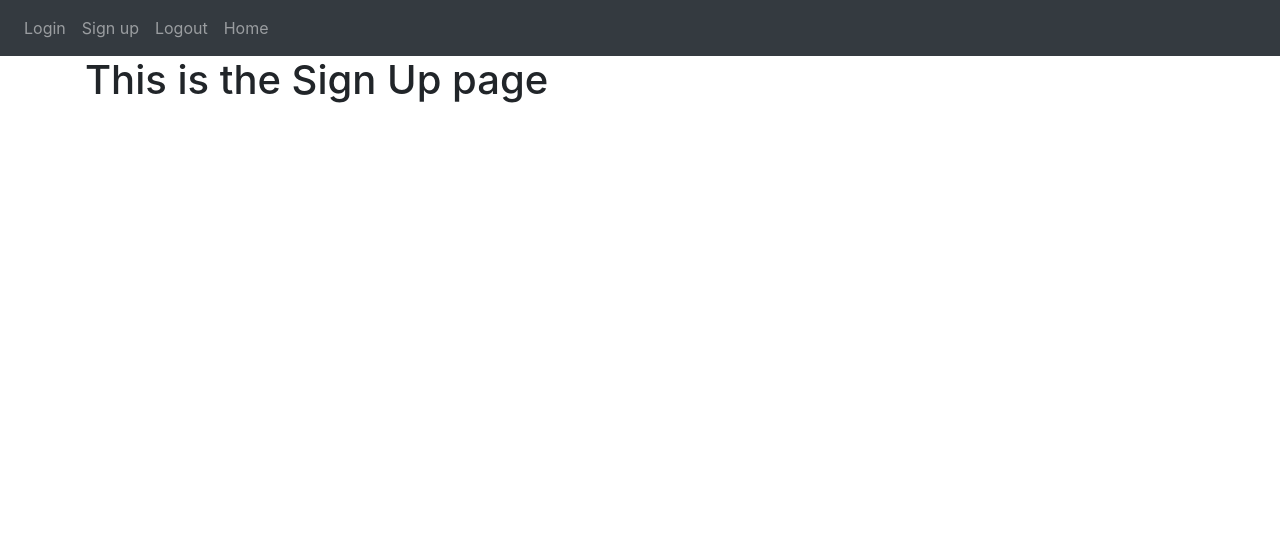
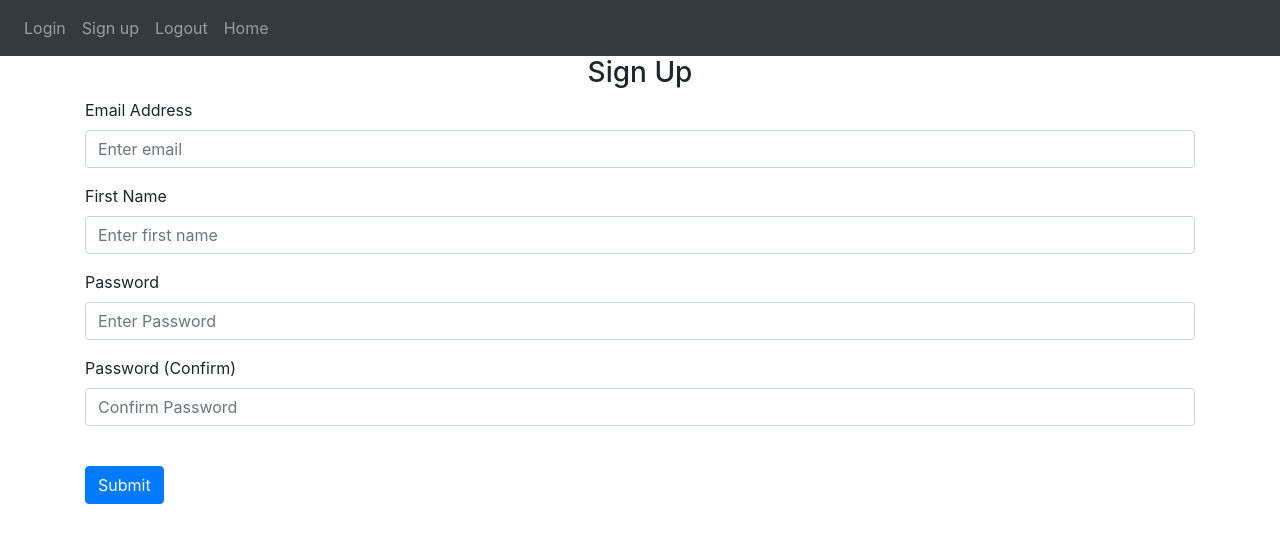
Before and after one commit to toXCustom/First-Python-Website, a Flask app: page /sign-up in a window 1280 px wide. Shown: the top 543 px of the page. Run offline with Flask 2, Linux system fonts and the light colour scheme; some libraries are stand-ins or nearby versions.

Commit message:
added the form to sign-up page

```diff
--- a/website/templates/sign_up.html
+++ b/website/templates/sign_up.html
@@ -1,5 +1,25 @@
 {% extends "base.html" %}
 {% block title %}Sign Up{% endblock %}
 {% block content %}
-<h1>This is the Sign Up page</h1>
+<form method="POST">
+    <h3 align="center">Sign Up</h3>
+    <div class="form-group">
+        <label for="email">Email Address</label>
+        <input type="email" class="form-control" id="email" name="email" placeholder="Enter email">
+    </div>
+    <div class="form-group">
+        <label for="firstName">First Name</label>
+        <input type="firstName" class="form-control" id="firstName" name="firstName" placeholder="Enter first name">
+    </div>
+    <div class="form-group">
+        <label for="password1">Password</label>
+        <input type="password1" class="form-control" id="password1" name="password1" placeholder="Enter Password">
+    </div>
+    <div class="form-group">
+        <label for="password2">Password (Confirm)</label>
+        <input type="password2" class="form-control" id="password2" name="password2" placeholder="Confirm Password">
+    </div>
+    <br />
+    <button type="submit" class="btn btn-primary">Submit</button>
+</form>
 {% endblock %}
```
